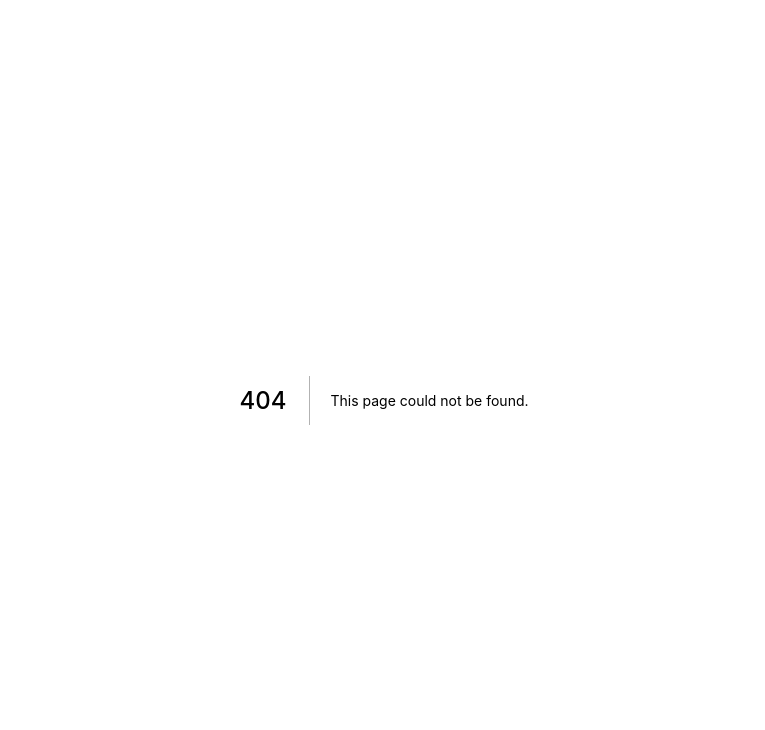
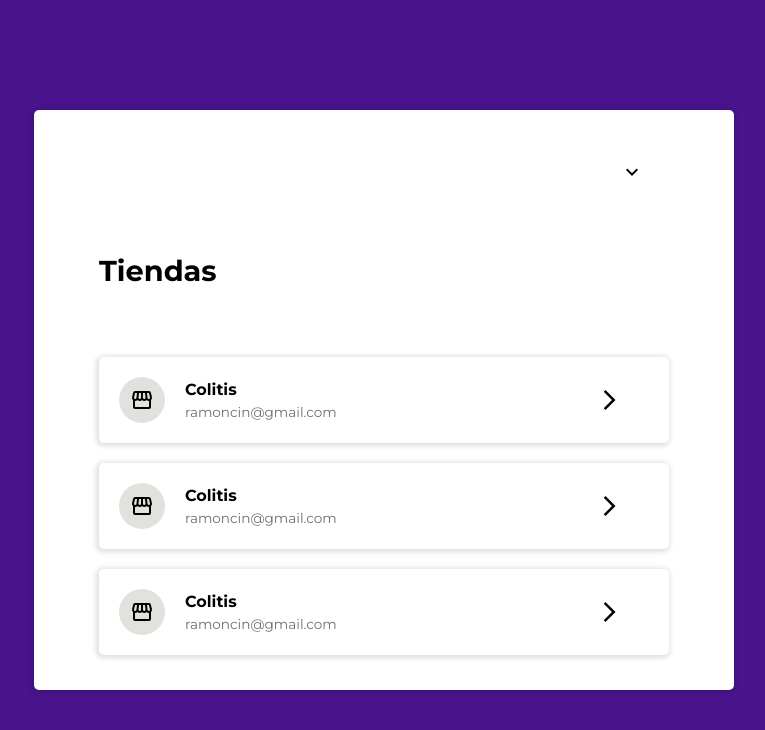
Before and after one commit to facundo3336/account-portal, a Next.js app: page /stores in a window 1280 px wide. Before the commit this address had no page. Shown: the top 730 px of the page, without its empty margins (256-1021 px from the left). Built offline with nearby package versions, Linux system fonts and the light colour scheme.

Commit message:
Create stores page

```diff
--- /dev/null
+++ b/components/Bussiness-card/BussinessCard.module.scss
@@ -0,0 +1,52 @@
+@import "../../styles/colors.scss";
+
+.bussinessCard {
+  display: flex;
+  justify-content: space-between;
+  align-items: center;
+  background-color: white;
+  box-shadow: -1px 1px 5px 2px rgba(0, 0, 0, 0.13);
+  -webkit-box-shadow: -1px 1px 5px 2px rgba(0, 0, 0, 0.13);
+  -moz-box-shadow: -1px 1px 5px 2px rgba(0, 0, 0, 0.13);
+  border-radius: 5px;
+  padding: 20px;
+
+  &:hover {
+    cursor: pointer;
+
+    h4 {
+      color: map-get($colors, "primary");
+    }
+  }
+
+  p {
+    margin: 5px 0 0 0;
+    font-size: 0.85rem;
+    color: map-get($colors, "grey");
+  }
+
+  h4 {
+    margin: 0;
+  }
+
+  .bussinesCardArrow {
+    display: block;
+    width: 10%;
+  }
+
+  .buissinessCardIcon {
+    background-color: map-get($colors, "lighterGrey");
+    border-radius: 50%;
+    padding: 23px;
+    width: 30px;
+    height: 30px;
+    display: flex;
+    justify-content: center;
+    align-items: center;
+    margin-right: 20px;
+  }
+
+  .bussinessCardTitle {
+    width: 80%;
+  }
+}
--- /dev/null
+++ b/components/Bussiness-card/BussinessCard.tsx
@@ -0,0 +1,26 @@
+import Link from "next/link";
+import styles from "./BussinessCard.module.scss";
+
+interface Props {
+  url: string;
+  name: string;
+}
+
+export const BussinessCard = ({ url, name }: Props) => {
+  return (
+    <Link href={url}>
+      <div className={styles.bussinessCard}>
+        <div className={styles.buissinessCardIcon}>
+          <span className="material-icons-outlined">storefront</span>
+        </div>
+        <div className={styles.bussinessCardTitle}>
+          <h4>{name}</h4>
+          <p>ramoncin@gmail.com</p>
+        </div>
+        <span className={styles.bussinesCardArrow + " material-icons-outlined"}>
+          arrow_forward_ios
+        </span>
+      </div>
+    </Link>
+  );
+};
--- a/components/DropdownItem/DropdownItem.tsx
+++ b/components/DropdownItem/DropdownItem.tsx
@@ -1,17 +1,20 @@
+import Link from "next/link";
 import styles from "./DropdownItem.module.scss";
 
 interface Props {
   type?: "separator";
   children?: React.ReactNode;
   icon?: string;
+  url: string;
 }
 
-export const DropdownItem = ({ type, children, icon }: Props) => {
+export const DropdownItem = ({ type, children, icon, url }: Props) => {
   if (type === "separator") {
     return <div className={styles.separator}></div>;
   }
 
   return (
+    <Link href={url}>
       <div className={styles.dropdownItem}>
         {icon !== undefined && (
           <span className={"material-icons-outlined " + styles.dropdownIcon}>
@@ -20,5 +23,6 @@ export const DropdownItem = ({ type, children, icon }: Props) => {
         )}
         {children}
       </div>
+    </Link>
   );
 };
--- a/pages/account-setup/index.tsx
+++ b/pages/account-setup/index.tsx
@@ -42,12 +42,6 @@ const AccountSetup: NextPage = () => {
   return (
     <LoggedIn>
       <div className={`${styles.accountSetupStep1Page} sideSpacing`}>
-        <Dropdown title="Test">
-          <DropdownItem icon="account_circle">Holas como tas</DropdownItem>
-          <DropdownItem type="separator" />
-          <DropdownItem>Holas como te va pariente</DropdownItem>
-          <DropdownItem>Holas sr</DropdownItem>
-        </Dropdown>
         <Card size="lg">
           <div className={styles.accountSetupHeadContainer}>
             <span className={styles.stepLetter}>Paso 1 de 2</span>
--- /dev/null
+++ b/pages/stores/Stores.module.scss
@@ -0,0 +1,26 @@
+@import "../../styles/colors.scss";
+
+.storesPage {
+  min-height: 100vh;
+  display: flex;
+  justify-content: center;
+  align-items: center;
+  background-color: map-get($colors, "primary-900");
+
+  .storeCardsContainer {
+    display: flex;
+    flex-direction: column;
+    gap: 20px;
+  }
+
+  h1 {
+    font-size: 1.8rem;
+    padding-bottom: 50px;
+  }
+
+  header {
+    display: flex;
+    justify-content: right;
+    padding-top: 0;
+  }
+}
--- /dev/null
+++ b/pages/stores/index.tsx
@@ -0,0 +1,41 @@
+import { NextPage } from "next";
+import styles from "./Stores.module.scss";
+import { Header } from "../../components/Header/Header";
+import { Dropdown } from "../../components/Dropdown/Dropdown";
+import { DropdownItem } from "../../components/DropdownItem/DropdownItem";
+import { useContext } from "react";
+import { UserContext } from "../../context/user-context";
+import { Card } from "../../components/Card/Card";
+import { BussinessCard } from "../../components/Bussiness-card/BussinessCard";
+
+const Stores: NextPage = () => {
+  const { user } = useContext(UserContext);
+
+  return (
+    <div className={styles.storesPage + " sideSpacing"}>
+      <Card size="lg">
+        <Header>
+          <Dropdown title={user?.username as string}>
+            <DropdownItem url="" icon="account_circle">
+              <span>Editar cuenta</span>
+            </DropdownItem>
+            <DropdownItem url="" icon="switch_account">
+              <span>Cambiar cuenta</span>
+            </DropdownItem>
+            <DropdownItem url="" icon="logout">
+              <span>Salir</span>
+            </DropdownItem>
+          </Dropdown>
+        </Header>
+        <h1>Tiendas</h1>
+        <div className={styles.storeCardsContainer}>
+          <BussinessCard url="/" name="Colitis" />
+          <BussinessCard url="/" name="Colitis" />
+          <BussinessCard url="/" name="Colitis" />
+        </div>
+      </Card>
+    </div>
+  );
+};
+
+export default Stores;
```
Lines whose indentation alone changed are shown as unchanged.
